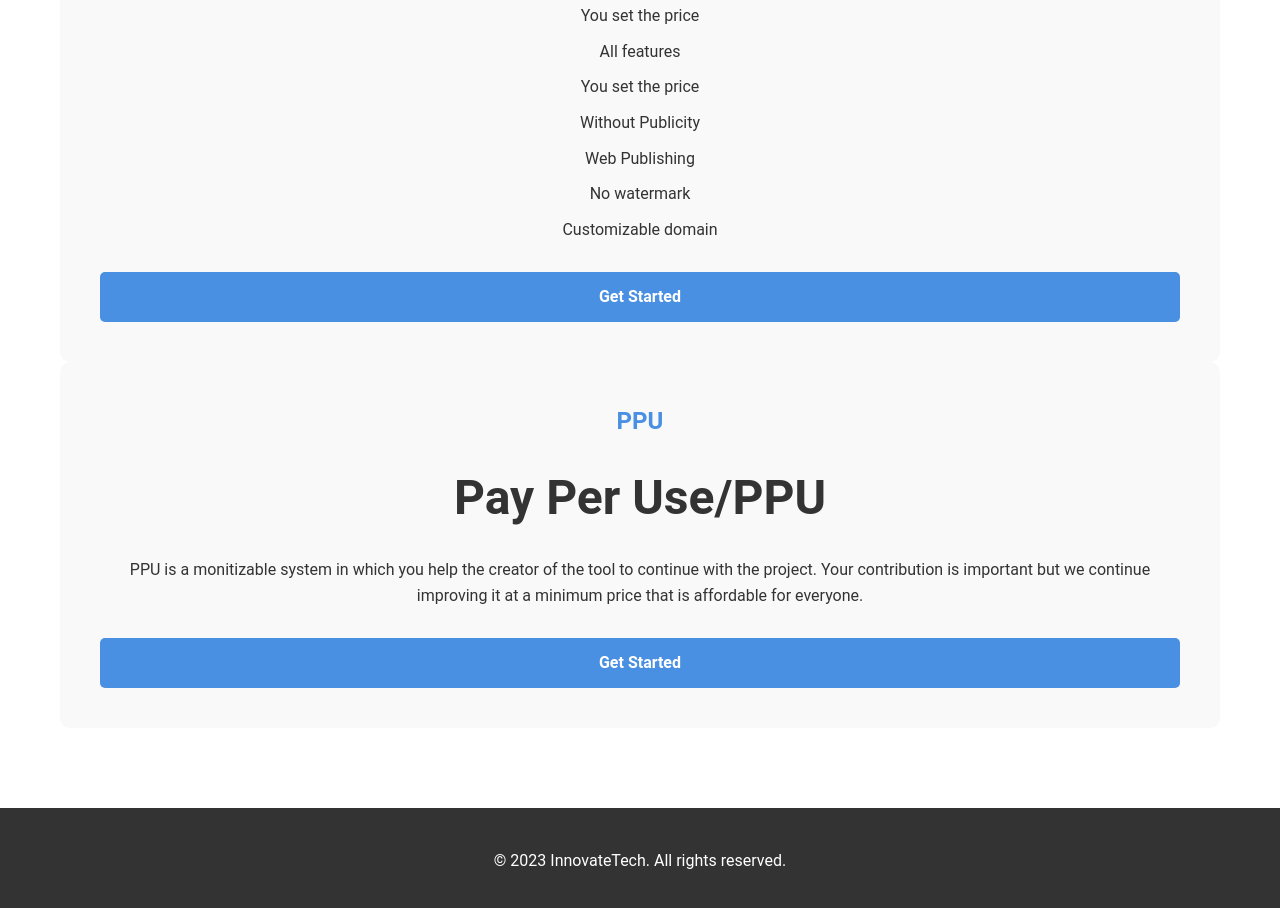
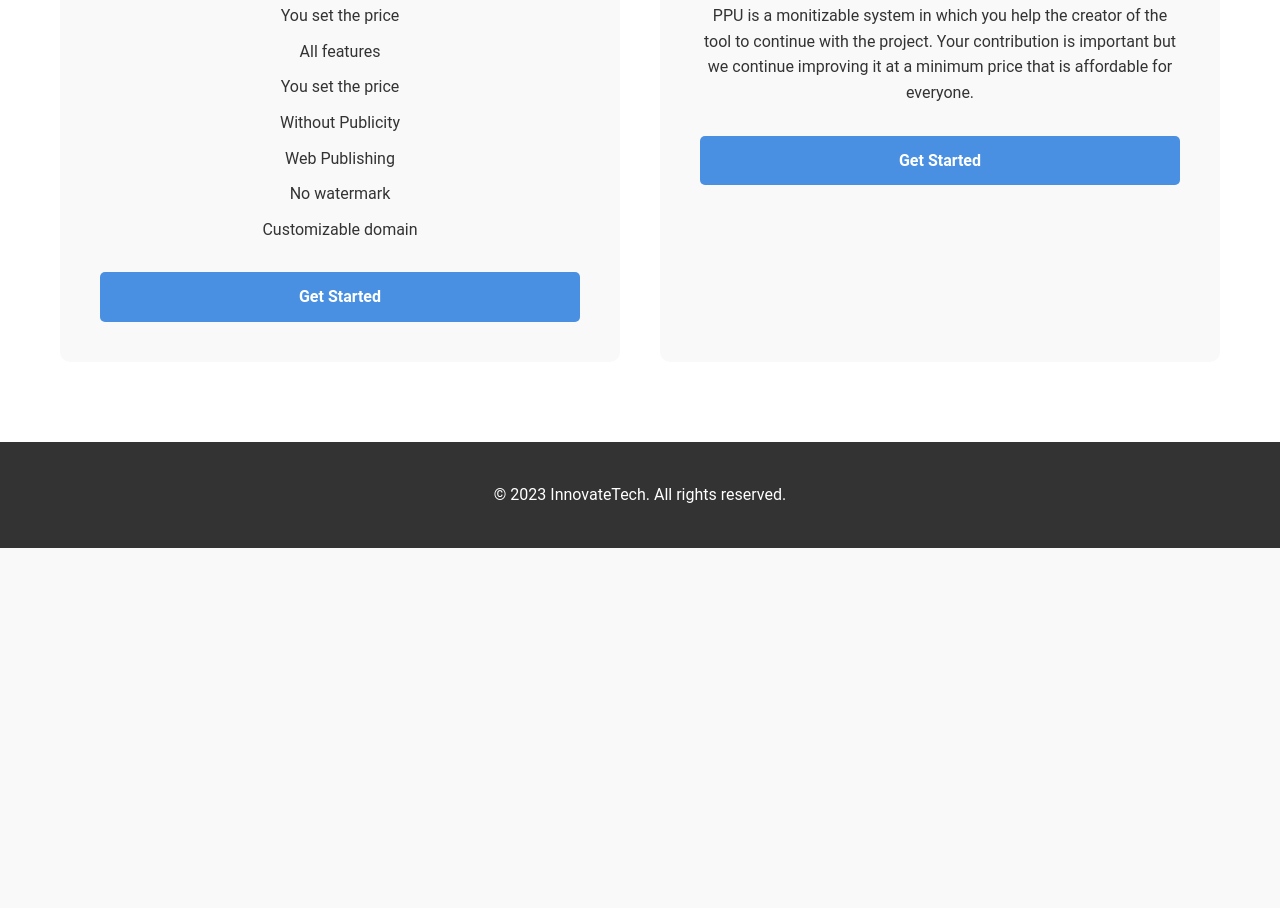
Before and after one commit to edycyber/landingcreator, a plain HTML site: page index.html in a window 1280 px wide. Shown: the part 2581-3489 px from the top of the page. After the commit the page ends 3129 px from the top, so only its background shows below. Drawn offline with Linux system fonts and the light colour scheme.

Commit message:
Update index.html

```diff
--- a/index.html
+++ b/index.html
@@ -395,8 +395,7 @@
             </ul>
             <a href="https://innovatetech.com/signup/starter" class="cta-button">Get Started</a>
           </div>
-      </div>
-          <div class="pricing-grid">
+
           <div class="pricing-card">
             <h3>PPU</h3>
             <div class="price">Pay Per Use<span>/PPU</span></div>
```
